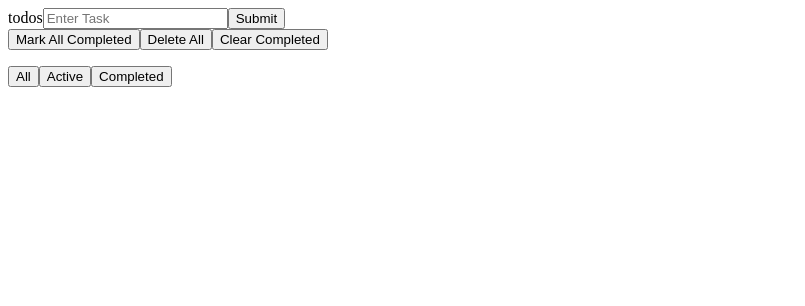
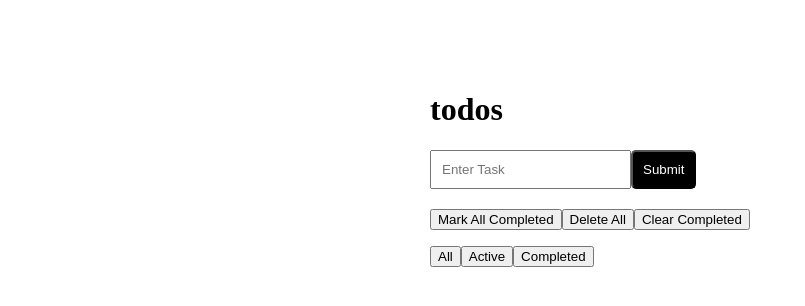
Before and after one commit to satabdiglobalyhub/TodoList, a Vue app: page / in a window 1280 px wide. Shown: the top 306 px of the page, without its empty margins (0-805 px from the left). Built offline with nearby package versions, Linux system fonts and the light colour scheme.

Commit message:
end of day

```diff
--- a/src/App.vue
+++ b/src/App.vue
@@ -1,14 +1,16 @@
 <template>
+  <div class="container">
     <form @submit.prevent="addNewTodo">
-    <label>todos</label>
+      <label><h1>todos</h1> </label>
       <input
         type="text"
         name="newTodo"
         v-model="newTodo"
         placeholder="Enter Task"
+        class="input"
         required
       />
-    <button>Submit</button>
+      <button class="submit">Submit</button>
     </form>
     <button @click="markAllDone">Mark All Completed</button>
     <button @click="deleteAll">Delete All</button>
@@ -27,6 +29,7 @@
     <button @click="showAllTodo">All</button>
     <button @click="showActiveTodo">Active</button>
     <button @click="showCompletedTodo">Completed</button>
+  </div>
 </template>
 
 <script>
@@ -44,6 +47,7 @@ export default {
         content: newTodo.value,
       });
       newTodo.value = "";
+      // console.log(todos);
     }
 
     function toggleDone(todo) {
@@ -114,10 +118,27 @@ export default {
 </script>
 
 <style>
-.todo {
-  cursor: pointer;
+.container {
+  max-width: 420px;
+  margin: 30px auto;
+  background: white;
+  text-align: left;
+  padding: 40px;
+  border-radius: 10px;
 }
 .done {
   text-decoration: line-through;
 }
+form {
+  margin-bottom: 20px;
+}
+.input {
+  padding: 10px;
+}
+.submit {
+  background: black;
+  color: white;
+  border-radius: 5px;
+  padding: 10px;
+}
 </style>
```
Also changed, not shown: src/components/ActiveTodo.vue (deleted), src/components/CompletedTodo.vue (deleted). Lines whose indentation alone changed are shown as unchanged.
